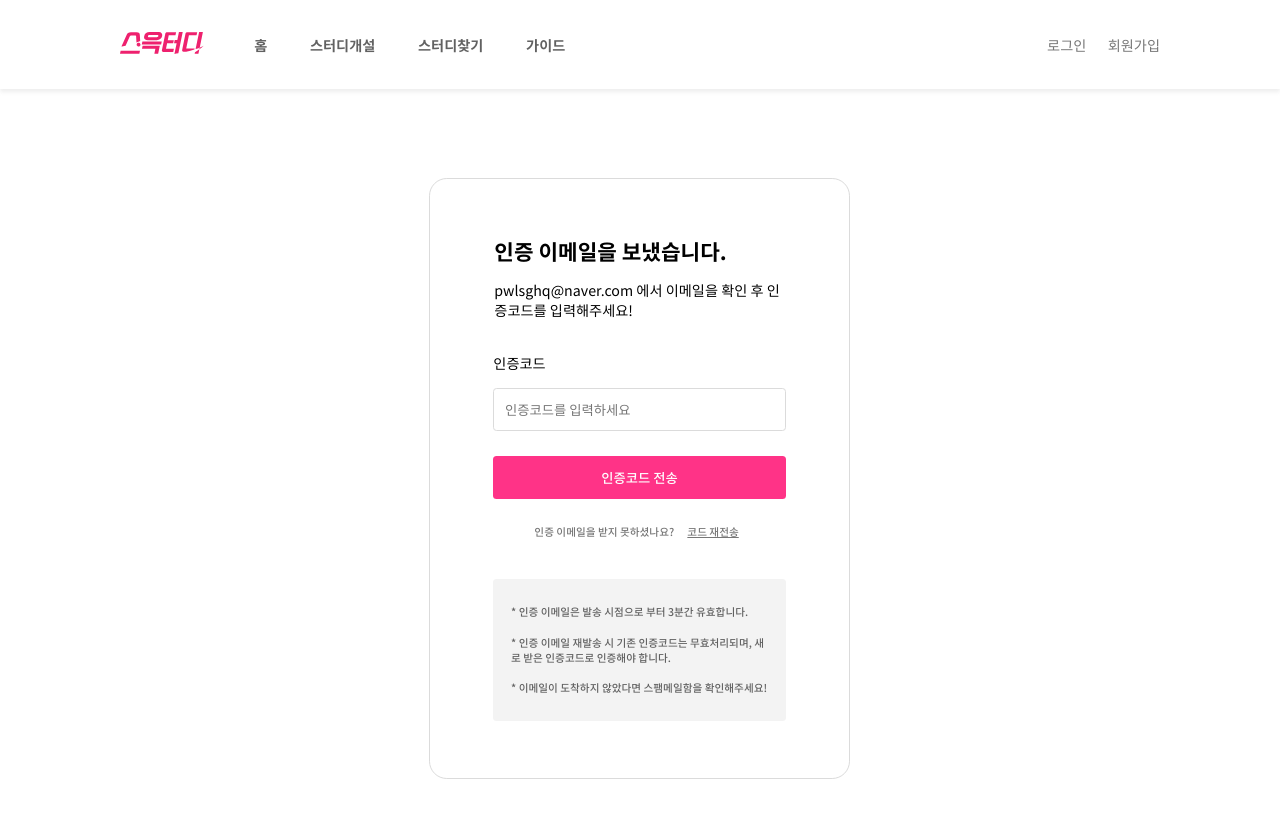
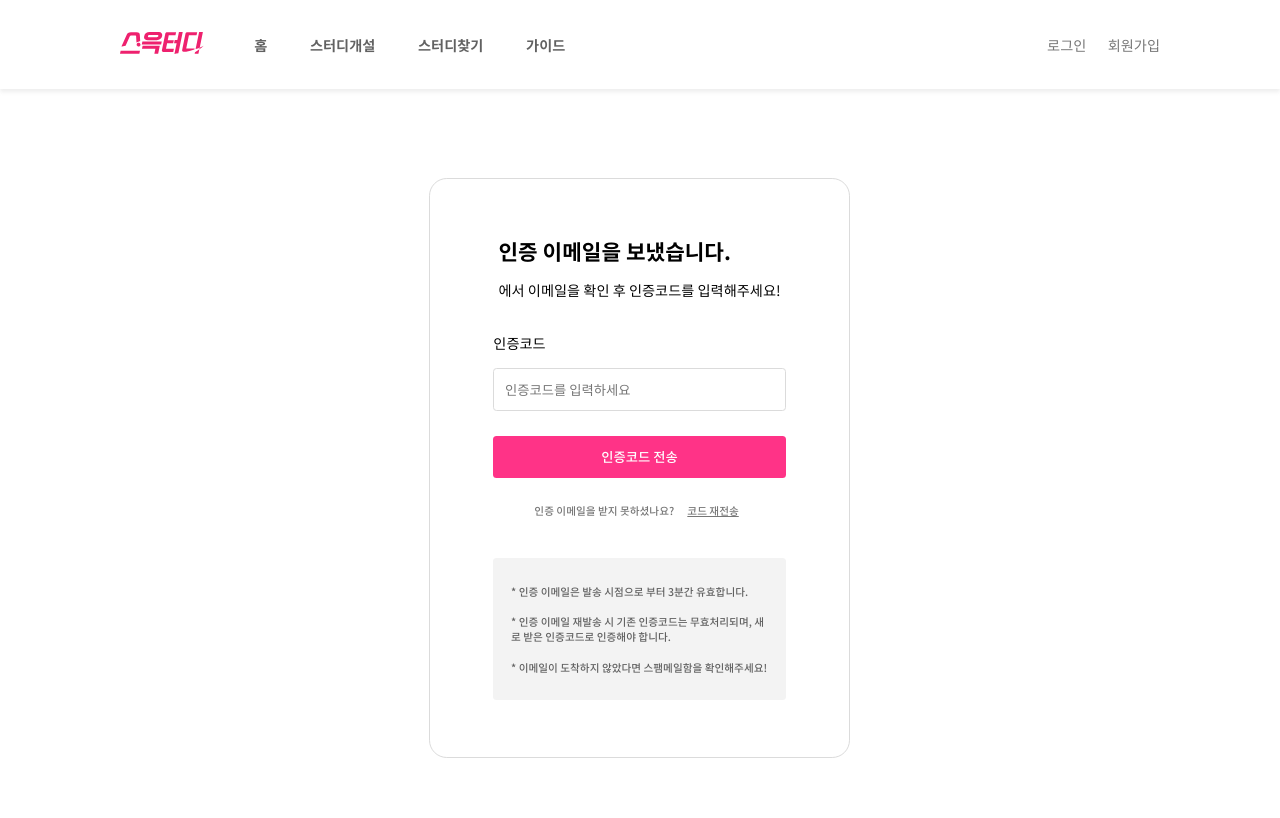
Before and after one commit to 5-TAYO/SSEUKTUDY, a React (Create React App) app in the folder frontend/: page /join/mail in a window 1280 px wide. Shown: the top 818 px of the page. Built offline with nearby package versions, Linux system fonts and the light colour scheme.

Commit message:
feat : 회원가입 redux 연결 (#130)

```diff
--- a/frontend/package.json
+++ b/frontend/package.json
@@ -14,8 +14,10 @@
     "react": "^18.1.0",
     "react-daum-postcode": "^3.1.1",
     "react-dom": "^18.1.0",
+    "react-redux": "^8.0.2",
     "react-router-dom": "^6.3.0",
     "react-scripts": "5.0.1",
+    "redux": "^4.2.0",
     "uuid": "^8.3.2",
     "web-vitals": "^2.1.4"
   },
--- a/frontend/src/apis/index.js
+++ b/frontend/src/apis/index.js
@@ -1,7 +1,7 @@
 import axios from "axios";
 
 // axios instance 생성
-const BASE_URL = "http://ssuektudy.kro.kr/";
+const BASE_URL = "http://34.199.120.230:9999/sseuktudy-0.0.1-SNAPSHOT";
 
 const API = axios.create({
   baseURL: BASE_URL, // 기본 서버 url
--- a/frontend/src/apis/join.js
+++ b/frontend/src/apis/join.js
@@ -19,7 +19,7 @@ export const checkCode = async (userId, authKey) => {
 };
 
 export const join = async body => {
-  console.log(body);
+  // console.log(body);
   const res = await API.post("/user/main", body);
   return res.data.message;
 };
--- a/frontend/src/index.jsx
+++ b/frontend/src/index.jsx
@@ -2,13 +2,18 @@ import React from "react";
 import ReactDOM from "react-dom/client";
 import { BrowserRouter } from "react-router-dom";
 import "./index.css";
+import { Provider } from "react-redux";
 import App from "./App";
+import store from "./store/index";
 
 const root = ReactDOM.createRoot(document.getElementById("root"));
 root.render(
   <React.StrictMode>
     <BrowserRouter>
-      <App />
+      {/* store가 리액트 앱 전체를 감싸도록 해주는 아이 */}
+      <Provider store={store}>
+        <App />
+      </Provider>
     </BrowserRouter>
   </React.StrictMode>
 );
--- a/frontend/src/screens/join/Join.jsx
+++ b/frontend/src/screens/join/Join.jsx
@@ -4,14 +4,19 @@ import KakaoIcon from "@images/Kakao.svg";
 import NaverIcon from "@images/Naver.svg";
 import GoogleIcon from "@images/Google.svg";
 import { Link, useNavigate } from "react-router-dom";
+import { useDispatch } from "react-redux";
 import { duplicateEmail } from "../../apis/join";
+import { join } from "../../store/join";
 
 function Join() {
+  const dispatch = useDispatch(); // action qhsorl
+
   // 오류메시지 상태 저장
   const [emailMessage, setEmailMessage] = useState("");
   const [error, setError] = useState("false");
   const navigate = useNavigate();
   const inputRef = useRef();
+  // const userJoin = useSelector(state => state.join.value);
 
   // 유효성 검사
   const checkEmail = e => {
@@ -25,12 +30,11 @@ function Join() {
       setEmailMessage("올바른 이메일 형식입니다.");
       setError(true);
     }
-
     // console.log("이메일 유효성 검사 :: ", regEmail.test(e.target.value));
   };
 
   const canJoin = async () => {
-    console.log(inputRef.current.value);
+    // console.log(inputRef.current.value);
     const result = await duplicateEmail(inputRef.current.value);
     // console.log(setEmail);
 
@@ -42,6 +46,7 @@ function Join() {
       setEmailMessage("존재하지 않는 이메일 입니다.");
       setError(false);
     } else {
+      dispatch(join({ userId: inputRef.current.value }));
       navigate("/join/mail");
     }
   };
--- a/frontend/src/screens/join/JoinMail.jsx
+++ b/frontend/src/screens/join/JoinMail.jsx
@@ -1,14 +1,16 @@
 import React, { useState, useEffect, useRef } from "react";
 import "./JoinMail.scss";
 import { useNavigate } from "react-router-dom";
+import { useSelector } from "react-redux";
 import { sendCodeMail, checkCode } from "../../apis/join";
 
 function JoinMail() {
   // const [errorMessage, setErrorMessage] = useState("");
   const navigate = useNavigate();
   const numRef = useRef(); // 인증번호 입력 값
-  const userId = "pwlsghq@naver.com";
+  const userId = useSelector(state => state.join.value.userId);
 
+  // console.log(userId);
   const [sendBefore, setSendBefore] = useState(true); // 인증코드 보내기 전? -> 버튼 메시지 = 인증코드 전송
   const [btnMessage, setBtnMessage] = useState("인증코드 전송"); // 버튼 메시지 설정
   const [visibleTimer, setVisibleTimer] = useState(false);
@@ -29,9 +31,9 @@ function JoinMail() {
 
       // }
     } else {
-      console.log(userId, numRef.current.value);
+      // console.log(userId, numRef.current.value);
       const result = await checkCode(userId, numRef.current.value);
-      console.log(result);
+      // console.log(result);
       if (result.message === "SUCCESS") {
         navigate("/join/userinfo"); // 다음 페이지 이동
       } else {
--- a/frontend/src/screens/join/JoinUserInfo.jsx
+++ b/frontend/src/screens/join/JoinUserInfo.jsx
@@ -1,11 +1,15 @@
 import React, { useState, useRef } from "react";
 import "./JoinUserInfo.scss";
 import { useNavigate } from "react-router-dom";
+import { useDispatch, useSelector } from "react-redux";
 import { join } from "../../apis/join";
+import { finish } from "../../store/join";
 
 function JoinUserInfo() {
+  const dispatch = useDispatch();
+
   const navigate = useNavigate(); // 모두 작성시 회원가입 완료페이지로 이동
-  const userId = "jmlee9707@soongsil.ac.kr"; // 임의 값
+  const userId = useSelector(state => state.join.value.userId); // 임의 값
   const userSocial = "normal";
   const [passMessage, setPassMessage] = useState("");
   const [passAgainMessage, setPassAgainMessage] = useState("");
@@ -29,10 +33,11 @@ function JoinUserInfo() {
   };
   const checkPass = e => {
     // 8 ~ 16자 영문, 숫자 조합
-    const regPass = /^(?=.*\d)(?=.*[a-zA-Z])[0-9a-zA-Z]{8,16}$/;
+    const regPass =
+      /^(?=.*[a-zA-z])(?=.*[0-9])(?=.*[$`~!@$!%*#^?&\\(\\)\-_=+]).{8,16}$/;
     // eslint-disable-next-line no-console
     if (regPass.test(e.target.value) === false) {
-      setPassMessage("영문과 숫자를 혼합하여 8~16자리로 입력해주세요.");
+      setPassMessage("문자와 특수문자를 혼합하여 8~16자리로 입력해주세요.");
       setError(false);
     } else {
       setPassMessage(" ");
@@ -66,6 +71,7 @@ function JoinUserInfo() {
 
       console.log(res);
       if (res === "SUCCESS") {
+        dispatch(finish());
         navigate("/join/finish"); // 다음페이지 이동
       }
     } else {
--- a/frontend/src/screens/login/Login.jsx
+++ b/frontend/src/screens/login/Login.jsx
@@ -1,11 +1,16 @@
-import React from "react";
+import React, { useRef } from "react";
 import "./Login.scss";
 import KakaoIcon from "@images/Kakao.svg";
 import NaverIcon from "@images/Naver.svg";
 import GoogleIcon from "@images/Google.svg";
 import { Link } from "react-router-dom";
+import { useDispatch } from "react-redux";
+import { login } from "../../store/user";
 
 function Login() {
+  const dispatch = useDispatch();
+  const userIdRef = useRef();
+  const userPwRef = useRef();
   return (
     <div id="login" className="flex column">
       <div className="login_text">
@@ -72,6 +77,7 @@ function Login() {
           <p className="login_input_title notoReg fs-16">이메일</p>
           <div className="login_input_box flex align-center justify-center">
             <input
+              ref={userIdRef}
               type="email"
               placeholder="이메일을 입력하세요"
               className="login_input_email notoReg fs-15"
@@ -98,7 +104,19 @@ function Login() {
 
       {/* login btn start */}
       <div className="flex align-center justify-center">
-        <button type="button" className="login_btn notoMid fs-15">
+        <button
+          type="button"
+          className="login_btn notoMid fs-15"
+          onClick={() => {
+            dispatch(
+              login({
+                userId: userIdRef.current.value,
+                userPw: userPwRef.current.value,
+                userSocial: "normal"
+              })
+            );
+          }}
+        >
           로그인
         </button>
       </div>
--- /dev/null
+++ b/frontend/src/store/index.js
@@ -0,0 +1,12 @@
+import { configureStore } from "@reduxjs/toolkit";
+import userReducer from "./user";
+import joinReducer from "./join";
+
+//-----------------------------------------------------------------
+// 객체 전달, 하나의 거대한 store, 모든 state 관리
+const store = configureStore({
+  // root reducer
+  reducer: { join: joinReducer, user: userReducer }
+});
+
+export default store;
--- /dev/null
+++ b/frontend/src/store/join.js
@@ -0,0 +1,33 @@
+import { createSlice } from "@reduxjs/toolkit";
+
+export const initialJoinState = {
+  // 회원가입을 위한 초기값 전달
+  value: {
+    userId: "",
+    userPw: "",
+    userNickname: "",
+    userSocial: ""
+  }
+};
+
+// actions를 위한 js파일을 따로 만들 필요가 없음
+export const joinSlice = createSlice({
+  name: "join", // 리듀서 이름은 무엇으로 할 것인지
+  initialState: initialJoinState, // 들어갈 데이터의 초기값 잡기
+  reducers: {
+    // 상태가 변하면 어떻게 실행될지 정하는 부분
+    // 우리가 바꾸고 싶은 데이터를 원하는 곳에 넘겨주는 역할
+    join: (state, action) => {
+      // eslint-disable-next-line no-param-reassign
+      state.value = action.payload;
+    },
+    finish: state => {
+      // eslint-disable-next-line no-param-reassign
+      state.value = initialJoinState;
+    }
+  }
+});
+
+export const { join, finish } = joinSlice.actions; // join이름의 함수를 action 기능이 작동하도록 다른 곳에서 사용할 예정
+
+export default joinSlice.reducer;
--- /dev/null
+++ b/frontend/src/store/user.js
@@ -0,0 +1,29 @@
+import { createSlice } from "@reduxjs/toolkit";
+
+export const initialUserState = {
+  value: {
+    userId: "",
+    userPw: "",
+    userNickname: "",
+    userSocial: ""
+  }
+};
+
+export const userSlice = createSlice({
+  name: "user",
+  initialState: initialUserState,
+  reducers: {
+    login: (state, action) => {
+      // eslint-disable-next-line no-param-reassign
+      state.value = action.payload;
+    },
+    logout: state => {
+      // eslint-disable-next-line no-param-reassign
+      state.value = initialUserState;
+    }
+  }
+});
+
+export const { login, logout } = userSlice.actions;
+
+export default userSlice.reducer;
```
Also changed, not shown: 1 other file (tests, documents, lock files or other folders).
